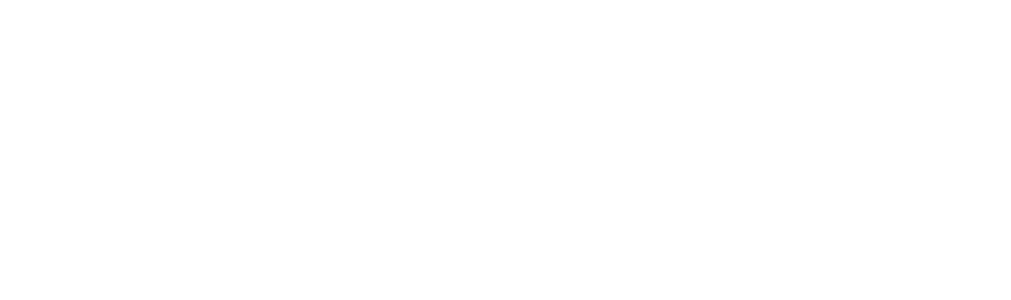
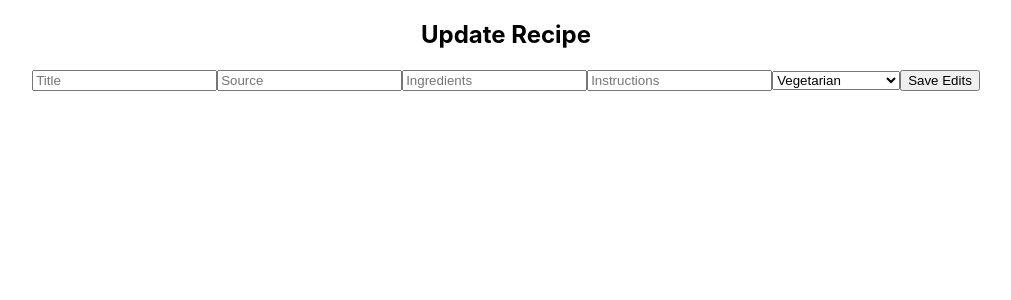
Before and after one commit to legacies-cookbook/front-end, a React (Create React App) app in the folder front-end/: page / in a window 1280 px wide. Shown: the top 300 px of the page, without its empty margins (134-1145 px from the left). Built offline with nearby package versions, Linux system fonts and the light colour scheme; the HTML template or start-up script is replaced by a standard one.

Commit message:
updated UpdateRecipe to include a dropdown menu for category option

```diff
--- a/front-end/src/App.js
+++ b/front-end/src/App.js
@@ -1,8 +1,11 @@
 import './App.css';
+import UpdateRecipe from './components/UpdateRecipe';
 
 function App() {
   return (
-    <div className="App"></div>
+    <div className="App">
+      <UpdateRecipe />
+    </div>
   );
 }
 
--- a/front-end/src/components/UpdateRecipe.js
+++ b/front-end/src/components/UpdateRecipe.js
@@ -12,8 +12,8 @@
 
 const UpdateRecipe = (props) => {
   const [formState, setFormState] = useState(initialState);
-  const { push } = useHistory();
-  const { id } = useParams();
+  // const { id } = useParams();
+  // const { push } = useHistory();
 
   useEffect(() => {
     axios
@@ -23,7 +23,7 @@
         setFormState(res.data);
       })
       .catch(err => console.log(err));
-  }, [id]);
+  }, []);
 
   const handleChanges = e => {
     e.persist();
@@ -36,17 +36,17 @@
       .put('', formState)
       .then(res => {
         console.log('Submitting edits: ', res)
-        setList(
-          list.map(recipe => {
-            if(recipe.id === res.data.id) {
-              return res.data
-            } else {
-              return recipe
-            }
-          })
-        );
+        // setList(
+        //   list.map(recipe => {
+        //     if(recipe.id === res.data.id) {
+        //       return res.data
+        //     } else {
+        //       return recipe
+        //     }
+        //   })
+        // );
         setFormState(initialState);
-        push('/');
+        // push('/');
       })
       .catch(err => console.log(err));
   };
@@ -64,30 +64,38 @@
         />
         <input
           type='text'
+          name='source'
+          placeholder='Source'
+          value={formState.source}
+          onChange={handleChanges}
+        />
+        <input
+          type='text'
           name='ingredients'
           placeholder='Ingredients'
           value={formState.ingredients}
           onChange={handleChanges}
         />
         <input
-          type='text'
+          type='textarea'
           name='instructions'
           placeholder='Instructions'
           value={formState.instructions}
           onChange={handleChanges}
         />
-        <input
-          type='text'
-          name='category'
-          placeholder='Category'
-          value={formState.category}
-          onChange={handleChanges}
-        />
+        <select name='category' id='category' >
+          <option value='' disabled selected>Select a Category</option>
+          <option value='' selected='selected'>Breakfast</option>
+          <option value='' selected='selected'>Lunch</option>
+          <option value='' selected='selected'>Dinner</option>
+          <option value='' selected='selected'>Dessert</option>
+          <option value='' selected='selected'>Gluten Free</option>
+          <option value='' selected='selected'>Vegetarian</option>
+        </select>
         <button>Save Edits</button>
       </form>
     </div>
   )
-
 };
 
 export default UpdateRecipe;
```
Also changed, not shown: 1 other file (tests, documents, lock files or other folders).
